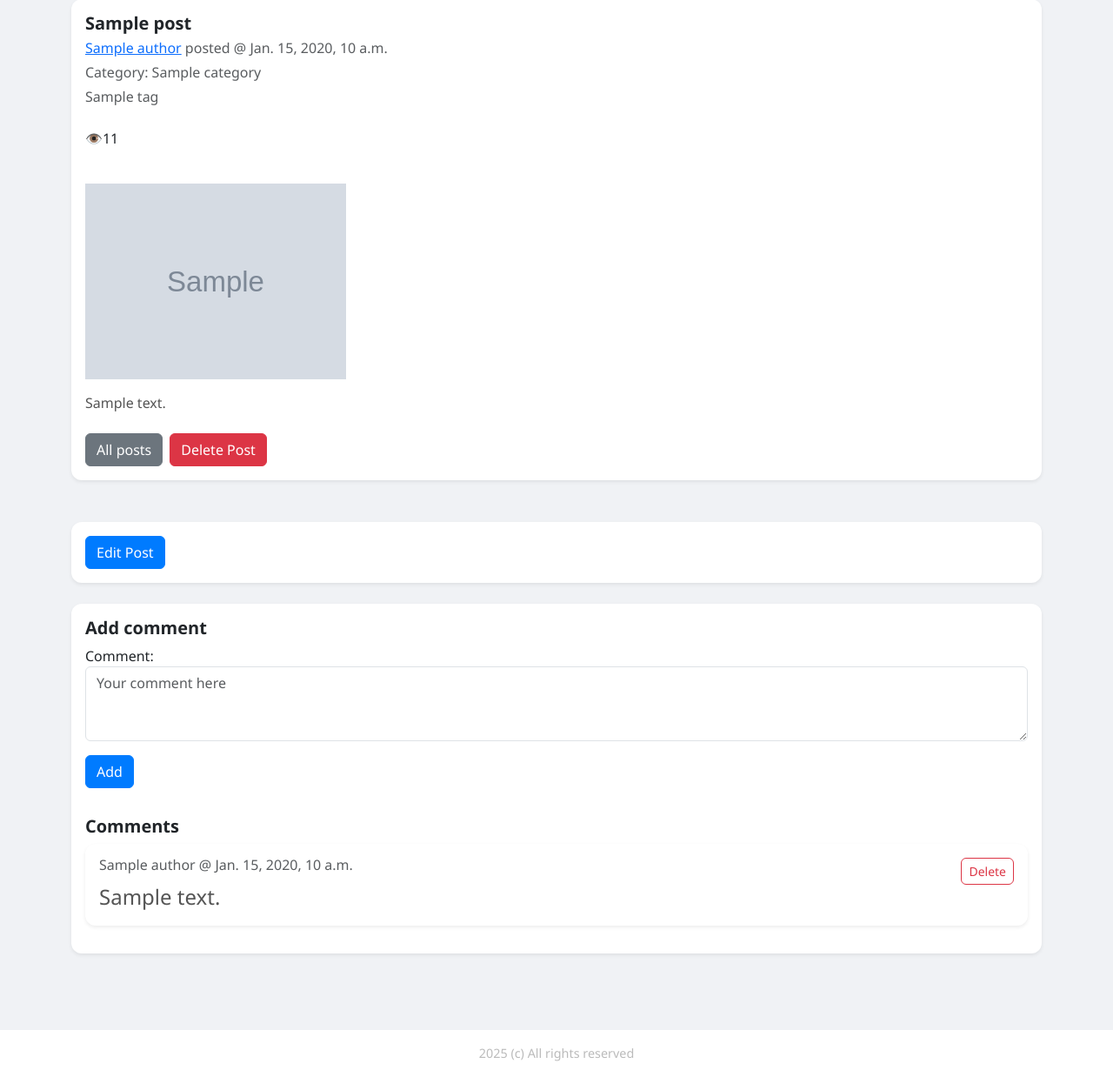
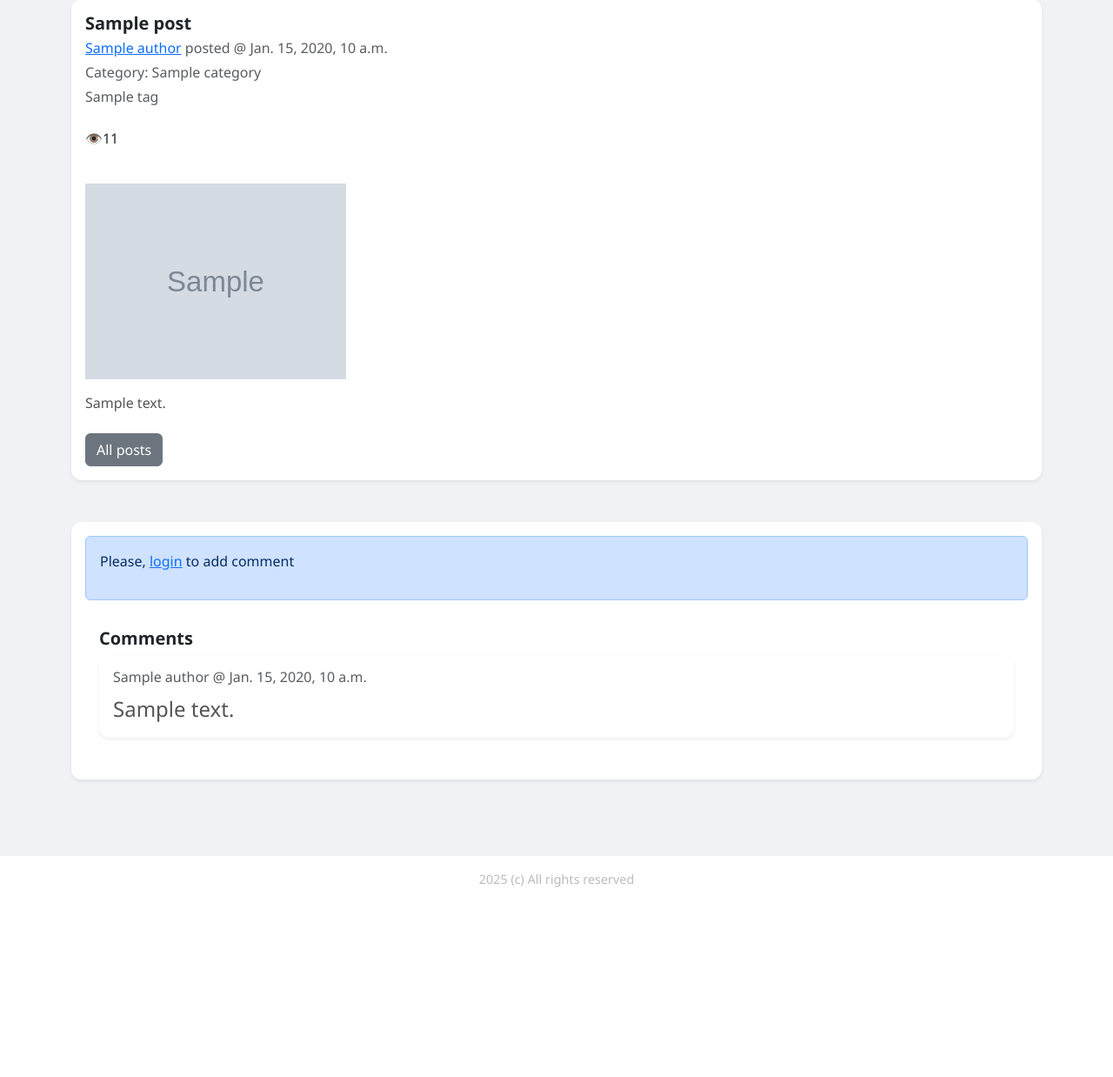
Before and after one commit to ru3aah/M3_L2, a Django app: page /posts/1/ in a window 1280 px wide. Shown: the part 81-1319 px from the top of the page at 87% size. After the commit the page ends 1101 px from the top, so only its background shows below. Run offline with Django 5.2, Linux system fonts and the light colour scheme; tables that the repository leaves empty hold one stand-in row (values such as "Sample post"); grey boxes marked "Sample" are stand-in pictures; parts of the project's set-up code (start-up, migrations or seed data) failed here and were passed over.

Commit message:
hidden some buttons for unauthorized users

```diff
--- a/L2_views/views/blog/templates/blog/comment_create.html
+++ b/L2_views/views/blog/templates/blog/comment_create.html
@@ -1,13 +1,14 @@
 <div class="card-body">
+    {% if user.is_authenticated %}
     <h2 class="card-title">Add comment</h2>
     <form method="post"
           action="{% url 'blog:comment_create' post.id %}">
         {% csrf_token %}
-<!--        <div class="mb-3">-->
-<!--            <textarea class="form-control" id="content" name="content"-->
-<!--                      placeholder="Type your comment here" rows="3"></textarea>-->
-<!--        </div>-->
         {{ comment_form.as_p }}
         <button type="submit" class="btn btn-primary">Add</button>
     </form>
-</div>
+    {% else %}
+    <div class="alert alert-primary" role="alert">
+        <p>Please, <a href="{% url 'users:login' %}">login</a> to add comment</p>
+    </div>
+    {% endif %}
--- a/L2_views/views/blog/templates/blog/post_details.html
+++ b/L2_views/views/blog/templates/blog/post_details.html
@@ -26,35 +26,26 @@
                         class="img-fluid" width="300px">
                {% else %}
                    <div class="bg-light d-flex align-items-center justify-content-center"
-                        style="height: 50px">
+                        style="height: 30px">
                        <span class="text-muted">No image available</span>
                    </div>
                {% endif %}
            </div>
+           <p class="card-text mt-3">{{ post.content }}</p>
+           <div class="mt-4 d-flex gap-2">
+               <a href="{% url 'blog:post_list' %}"
+                  class="btn btn-secondary">All posts</a>
 
-           <p class="card-text mt-3">
-               {{ post.content }}
-           </p>
+               {% if user.is_authenticated %}
+                   <a href="{% url 'blog:post_edit' post.id %}"
+                      class="btn btn-primary">Edit Post</a>
+                   <a href="{% url 'blog:post_delete' post.id %}"
+                      class="btn btn-danger">Delete Post</a>
+               {% endif %}
 
-           <div class="mt-4 d-flex gap-2">
-               <a href="{% url 'blog:post_list' %}" class="btn btn-secondary">
-                   All posts
-               </a>
-               <a href="{% url 'blog:post_delete' post.id %}" class="btn btn-danger">
-                   Delete Post
-               </a>
            </div>
        </div>
    </div>
-
-    <div class="card shadow-sm">
-        <div class="card-body">
-            <button class="btn btn-primary" type="button"
-                    onclick="location.href='{% url 'blog:post_edit' post.id %}'">
-                Edit Post
-            </button>
-        </div>
-    </div>
 
     <div class="card shadow-sm mt-4">
         {% include 'blog/comment_create.html' %}
@@ -71,10 +62,12 @@
                                 <h4 class="card-text">{{ comment.content }}</h4>
                             </div>
                             <div class="ms-2">
-                                <a href="{% url 'blog:comment_delete' comment.id %}"
-                                   class="btn btn-outline-danger btn-sm">
-                                    Delete
-                                </a>
+
+                                {% if user.is_authenticated %}
+                                    <a href="{% url 'blog:comment_delete' comment.id %}"
+                                   class="btn btn-outline-danger btn-sm">Delete</a>
+                                {% endif %}
+
                             </div>
                         </div>
                     </div>
--- a/L2_views/views/blog/templates/blog/post_list.html
+++ b/L2_views/views/blog/templates/blog/post_list.html
@@ -43,11 +43,14 @@
                         <div class="card-footer d-flex justify-content-between">
                             <a href="{% url 'blog:post_details' post.id %}"
                                class="btn btn-sm btn-primary">Show more</a>
+
+                            {% if user.is_authenticated %}
                             <button class="btn btn-outline-danger" type="submit"
                                     onclick="location.href=
                                     '{% url 'blog:post_delete' post.id %}'">
                                 Delete
                             </button>
+                            {% endif %}
                         </div>
                     </div>
                 </div>
--- a/L2_views/views/users/urls.py
+++ b/L2_views/views/users/urls.py
@@ -1,13 +1,14 @@
 from django.contrib.auth.views import LoginView, LogoutView
-from django.urls import path
-from . import views
+from django.urls import path, reverse_lazy
 from .views import RegisterView
+from .forms import LoginForm
 
 app_name = 'users'
 
 urlpatterns = [
     path('login/', LoginView.as_view(
         template_name='users/login.html',
+        form_class = LoginForm
     ), name='login'),
     path('logout/', LogoutView.as_view(), name='logout'),
     path('register/', RegisterView.as_view(), name='register')
```
Also changed, not shown: L2_views/views/users/forms.py (added, +71 -0 lines), L2_views/views/users/views.py (+18 -18 lines), L2_views/__init__.py (added), L2_views/views/__init__.py (added), L2_views/views/users/templates/users/forms.py (deleted).
